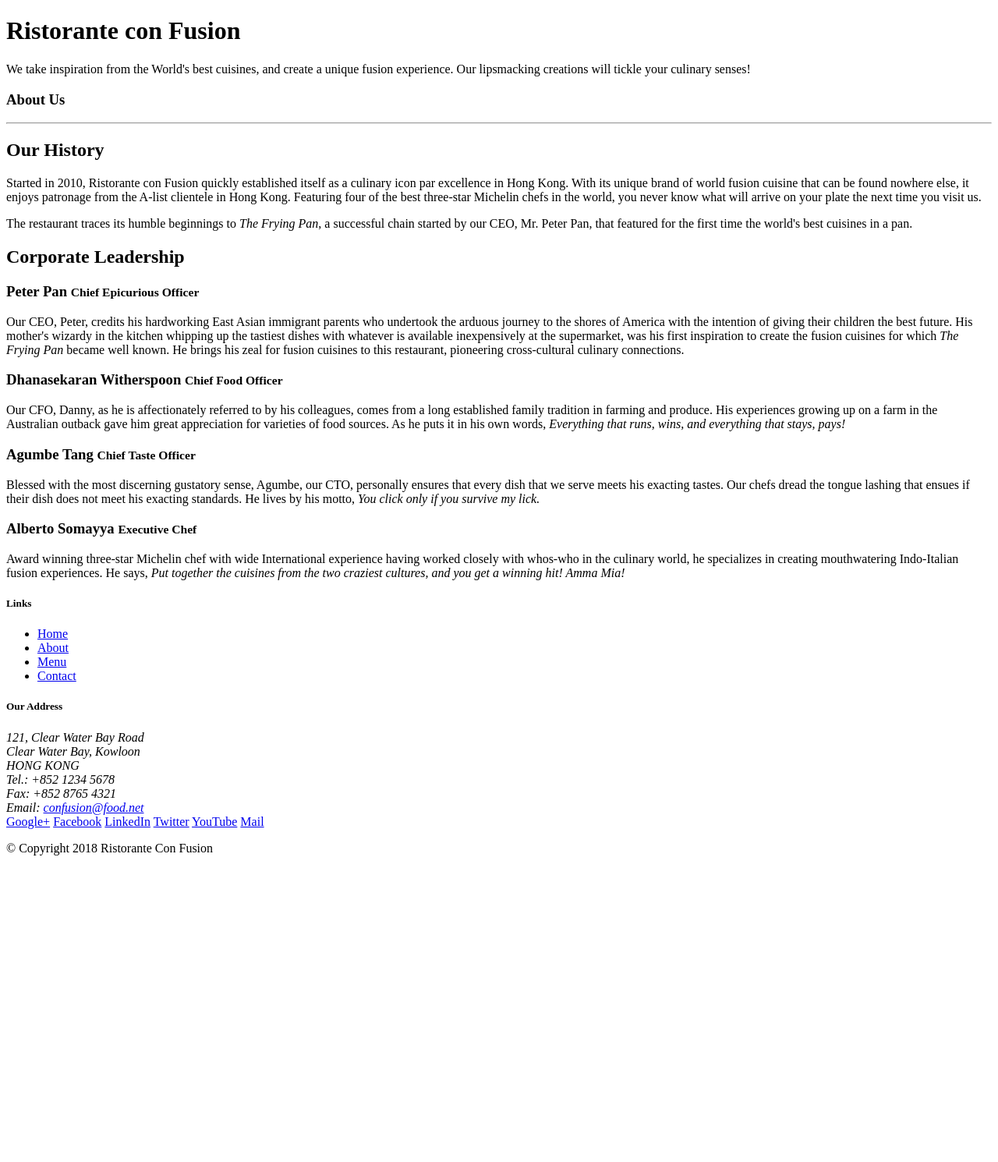
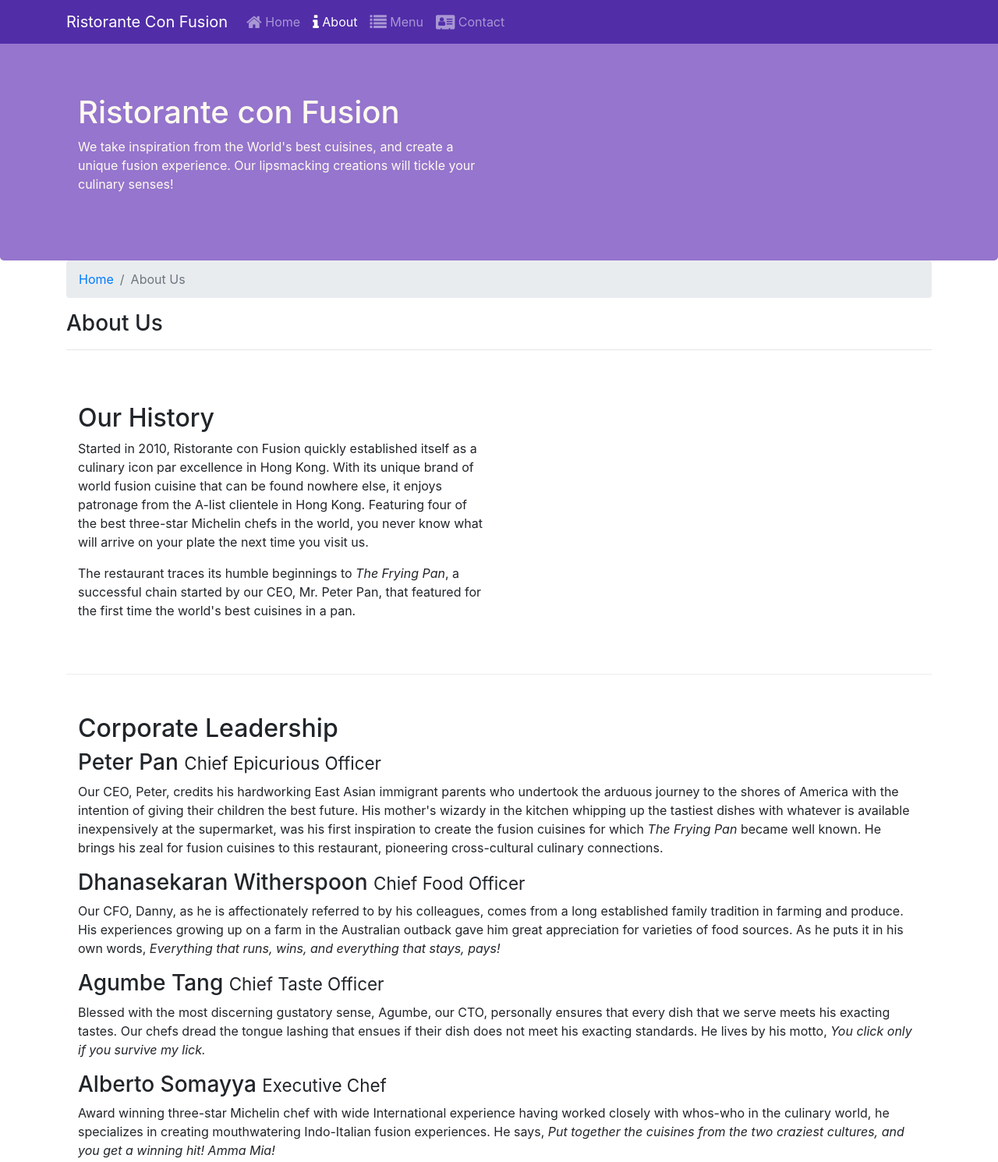
Before and after one commit to Mahmodddd20/conFusion, a website: page aboutus.html in a window 1280 px wide. Shown: the top 1490 px of the page at 78% size. Before the commit the page ends 1113 px from the top, so only its background shows below. Drawn offline with nearby package versions, Linux system fonts and the light colour scheme.

Commit message:
Icon Fonts

```diff
--- a/aboutus.html
+++ b/aboutus.html
@@ -2,19 +2,42 @@
 <html lang="en">
 
 <head>
+    <title>Ristorante Con Fusion: About Us</title>
+    <!-- Required meta tags always come first -->
+    <meta charset="utf-8">
+    <meta name="viewport" content="width=device-width, initial-scale=1, shrink-to-fit=no">
+    <meta http-equiv="x-ua-compatible" content="ie=edge">
 
-    <title>Ristorante Con Fusion: About Us</title>
-
+    <!-- Bootstrap CSS -->
+    <link rel="stylesheet" href="node_modules/bootstrap/dist/css/bootstrap.min.css">
+    <link rel="stylesheet" href="node_modules/font-awesome/css/font-awesome.min.css">
+    <link rel="stylesheet" href="node_modules/bootstrap-social/bootstrap-social.css">
+    <link href="css/styles.css" rel="stylesheet">
 </head>
 
 <body>
-
+<nav class="navbar navbar-dark navbar-expand-sm fixed-top">
+    <div class="container">
+        <button class="navbar-toggler" type="button" data-toggle="collapse" data-target="#Navbar">
+            <span class="navbar-toggler-icon"></span>
+        </button>
+        <a class="navbar-brand" href="./index.html">Ristorante Con Fusion</a>
+        <div class="collapse navbar-collapse" id="Navbar">
+            <ul class="navbar-nav mr-auto">
+                <li class="nav-item"><a class="nav-link" href="./index.html"><span class="fa fa-home fa-lg"></span> Home</a></li>
+                <li class="nav-item active"><a class="nav-link" href="#"><span class="fa fa-info fa-lg"></span> About</a></li>
+                <li class="nav-item"><a class="nav-link" href="#"><span class="fa fa-list fa-lg"></span> Menu</a></li>
+                <li class="nav-item"><a class="nav-link" href="#"><span class="fa fa-address-card fa-lg"></span> Contact</a></li>            </ul>
+        </div>
+    </div>
+</nav>
 <header class="jumbotron">
     <div class="container">
         <div class="row row-header">
             <div class="col-12 col-sm-6">
                 <h1>Ristorante con Fusion</h1>
-                    <p>We take inspiration from the World's best cuisines, and create a unique fusion experience. Our lipsmacking creations will tickle your culinary senses!</p>
+                <p>We take inspiration from the World's best cuisines, and create a unique fusion experience. Our
+                    lipsmacking creations will tickle your culinary senses!</p>
             </div>
             <div class="col-12 col-sm">
             </div>
@@ -22,36 +45,62 @@
     </div>
 </header>
 
+<div class="container">
     <div>
         <div>
-            <div>
+            <ol class="col-12 breadcrumb">
+                <li class="breadcrumb-item"><a href="./index.html">Home</a></li>
+                <li class="breadcrumb-item active">About Us</li>
+            </ol>
             <h3>About Us</h3>
             <hr>
         </div>
     </div>
 
-        <div>
-            <div>
+    <div class="row row-content align-items-center">
+        <div class="col-12 col-sm-6 col-md-6">
             <h2>Our History</h2>
-                <p>Started in 2010, Ristorante con Fusion quickly established itself as a culinary icon par excellence in Hong Kong. With its unique brand of world fusion cuisine that can be found nowhere else, it enjoys patronage from the A-list clientele in Hong Kong.  Featuring four of the best three-star Michelin chefs in the world, you never know what will arrive on your plate the next time you visit us.</p>
-                <p>The restaurant traces its humble beginnings to <em>The Frying Pan</em>, a successful chain started by our CEO, Mr. Peter Pan, that featured for the first time the world's best cuisines in a pan.</p>
+            <p>Started in 2010, Ristorante con Fusion quickly established itself as a culinary icon par excellence in
+                Hong Kong. With its unique brand of world fusion cuisine that can be found nowhere else, it enjoys
+                patronage from the A-list clientele in Hong Kong. Featuring four of the best three-star Michelin chefs
+                in the world, you never know what will arrive on your plate the next time you visit us.</p>
+            <p>The restaurant traces its humble beginnings to <em>The Frying Pan</em>, a successful chain started by our
+                CEO, Mr. Peter Pan, that featured for the first time the world's best cuisines in a pan.</p>
         </div>
-            <div>
+        <div class="col-12 col-sm-6 col-md-6">
         </div>
     </div>
 
 
-        <div>
-            <div>
+    <div class="row row-content align-items-center">
+        <div class="col">
             <h2>Corporate Leadership</h2>
             <h3>Peter Pan <small>Chief Epicurious Officer</small></h3>
-                <p>Our CEO, Peter, credits his hardworking East Asian immigrant parents who undertook the arduous journey to the shores of America with the intention of giving their children the best future. His mother's wizardy in the kitchen whipping up the tastiest dishes with whatever is available inexpensively at the supermarket, was his first inspiration to create the fusion cuisines for which <em>The Frying Pan</em> became well known. He brings his zeal for fusion cuisines to this restaurant, pioneering cross-cultural culinary connections.</p>
+            <p class="d-none d-sm-block">Our CEO, Peter, credits his hardworking East Asian immigrant parents who
+                undertook the arduous journey to
+                the shores of America with the intention of giving their children the best future. His mother's wizardy
+                in the kitchen whipping up the tastiest dishes with whatever is available inexpensively at the
+                supermarket, was his first inspiration to create the fusion cuisines for which <em>The Frying Pan</em>
+                became well known. He brings his zeal for fusion cuisines to this restaurant, pioneering cross-cultural
+                culinary connections.</p>
             <h3>Dhanasekaran Witherspoon <small>Chief Food Officer</small></h3>
-                <p>Our CFO, Danny, as he is affectionately referred to by his colleagues, comes from a long established family tradition in farming and produce. His experiences growing up on a farm in the Australian outback gave him great appreciation for varieties of food sources. As he puts it in his own words, <em>Everything that runs, wins, and everything that stays, pays!</em></p>
+            <p class="d-none d-sm-block">Our CFO, Danny, as he is affectionately referred to by his colleagues, comes
+                from a long established
+                family tradition in farming and produce. His experiences growing up on a farm in the Australian outback
+                gave him great appreciation for varieties of food sources. As he puts it in his own words, <em>Everything
+                    that runs, wins, and everything that stays, pays!</em></p>
             <h3>Agumbe Tang <small>Chief Taste Officer</small></h3>
-                <p>Blessed with the most discerning gustatory sense, Agumbe, our CTO, personally ensures that every dish that we serve meets his exacting tastes. Our chefs dread the tongue lashing that ensues if their dish does not meet his exacting standards. He lives by his motto, <em>You click only if you survive my lick.</em></p>
+            <p class="d-none d-sm-block">Blessed with the most discerning gustatory sense, Agumbe, our CTO, personally
+                ensures that every dish
+                that we serve meets his exacting tastes. Our chefs dread the tongue lashing that ensues if their dish
+                does not meet his exacting standards. He lives by his motto, <em>You click only if you survive my
+                    lick.</em></p>
             <h3>Alberto Somayya <small>Executive Chef</small></h3>
-                <p>Award winning three-star Michelin chef with wide International experience having worked closely with whos-who in the culinary world, he specializes in creating mouthwatering Indo-Italian fusion experiences. He says, <em>Put together the cuisines from the two craziest cultures, and you get a winning hit! Amma Mia!</em></p>
+            <p class="d-none d-sm-block">Award winning three-star Michelin chef with wide International experience
+                having worked closely with
+                whos-who in the culinary world, he specializes in creating mouthwatering Indo-Italian fusion
+                experiences. He says, <em>Put together the cuisines from the two craziest cultures, and you get a
+                    winning hit! Amma Mia!</em></p>
         </div>
     </div>
 
@@ -75,19 +124,20 @@
                     121, Clear Water Bay Road<br>
                     Clear Water Bay, Kowloon<br>
                     HONG KONG<br>
-		              Tel.: +852 1234 5678<br>
-		              Fax: +852 8765 4321<br>
-		              Email: <a href="mailto:confusion@food.net">confusion@food.net</a>
+                    <i class="fa fa-phone fa-lg"></i>: +852 1234 5678<br>
+                    <i class="fa fa-fax fa-lg"></i>: +852 8765 4321<br>
+                    <i class="fa fa-envelope fa-lg"></i>:
+                    <a href="mailto:confusion@food.net">confusion@food.net</a>
                 </address>
             </div>
             <div class="col-12 col-sm-4 align-self-center">
                 <div class="text-center">
-                        <a href="http://google.com/+">Google+</a>
-                        <a href="http://www.facebook.com/profile.php?id=">Facebook</a>
-                        <a href="http://www.linkedin.com/in/">LinkedIn</a>
-                        <a href="http://twitter.com/">Twitter</a>
-                        <a href="http://youtube.com/">YouTube</a>
-                        <a href="mailto:">Mail</a>
+                    <a class="btn btn-social-icon btn-google" href="http://google.com/+"><i class="fa fa-google-plus"></i></a>
+                    <a class="btn btn-social-icon btn-facebook" href="http://www.facebook.com/profile.php?id="><i class="fa fa-facebook"></i></a>
+                    <a class="btn btn-social-icon btn-linkedin" href="http://www.linkedin.com/in/"><i class="fa fa-linkedin"></i></a>
+                    <a class="btn btn-social-icon btn-twitter" href="http://twitter.com/"><i class="fa fa-twitter"></i></a>
+                    <a class="btn btn-social-icon btn-google" href="http://youtube.com/"><i class="fa fa-youtube"></i></a>
+                    <a class="btn btn-social-icon" href="mailto:"><i class="fa fa-envelope-o"></i></a>
                 </div>
             </div>
         </div>
@@ -98,6 +148,10 @@
         </div>
     </div>
 </footer>
+<!-- jQuery first, then Popper.js, then Bootstrap JS. -->
+<script src="node_modules/jquery/dist/jquery.slim.min.js"></script>
+<script src="node_modules/popper.js/dist/umd/popper.min.js"></script>
+<script src="node_modules/bootstrap/dist/js/bootstrap.min.js"></script>
 
 </body>
 
--- a/css/styles.css
+++ b/css/styles.css
@@ -27,3 +27,11 @@
     margin:0px;
     color:#0f0f0f;
 }
+body{
+    padding:50px 0px 0px 0px;
+    z-index:0;
+}
+
+.navbar-dark {
+    background-color: #512DA8;
+}
--- a/package.json
+++ b/package.json
@@ -15,6 +15,8 @@
   },
   "dependencies": {
     "bootstrap": "^4.0.0",
+    "bootstrap-social": "^5.1.1",
+    "font-awesome": "^4.7.0",
     "jquery": "^3.3.1",
     "popper.js": "^1.12.9"
   }
```
Also changed, not shown: index.html (+27 -10 lines), 1 other file. Lines whose indentation alone changed are shown as unchanged.
